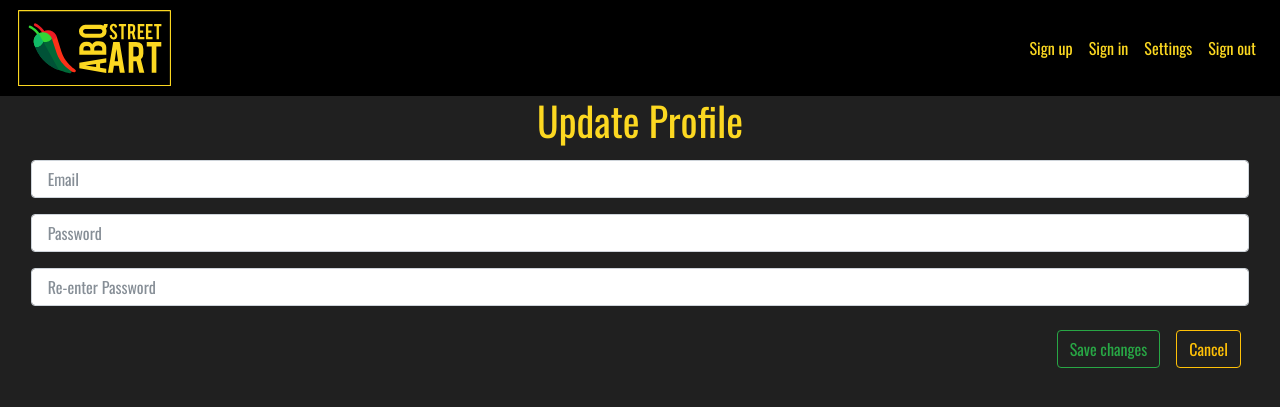
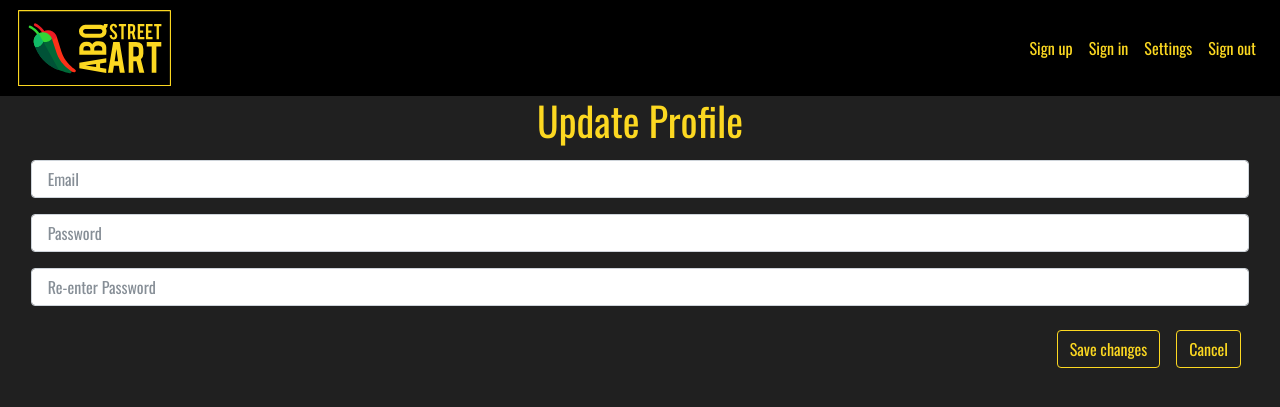
Before and after one commit to samanthaandrews/abq-street-art, a PHP site: page /static-ui/update-profile.php in a window 1280 px wide. Shown: the top 407 px of the page. Run offline with PHP 8.4, Linux system fonts and the light colour scheme; some libraries are stand-ins or nearby versions.

Commit message:
updated button to the right color

```diff
--- a/static-ui/css/style.css
+++ b/static-ui/css/style.css
@@ -49,3 +49,14 @@ body {
 .form-control {
     margin-bottom: 1rem;
 }
+
+.btn {
+    border-color: rgb(252, 216, 33);
+    color: rgb(252, 216, 33);
+    background-color: transparent;
+}
+
+.btn:hover {
+    background-color: rgb(252, 216, 33);
+    color: white;
+}
--- a/static-ui/home-view.php
+++ b/static-ui/home-view.php
@@ -1,7 +1,7 @@
-<?php require_once ("head-utils.php");?>
 
-<?php require_once("navbar.php");?>
+    <?php require_once("head-utils.php"); ?>
 
+    <?php require_once("navbar.php"); ?>
 
     <main class="gray">
         <div class="container-fluid p-5">
@@ -17,7 +17,7 @@
                             <p>
                                 <input id="type" type="text" name="type" placeholder="type of art"/>
                             </p>
-                        <input class="btn btn-outline-warning" type="submit" value="Search">
+                            <input class="btn" type="submit" value="Search">
                         </form>
                         <ul class="list-group list-group-flush p-2">
                             <li class="list-group-item"><a href="#" class="card-link">Murals</a></li>
--- a/static-ui/sign-in-modal.php
+++ b/static-ui/sign-in-modal.php
@@ -26,7 +26,7 @@
                         </div>
                     </form>
                     <div class="modal-footer">
-                        <input class="btn btn-outline-warning" type="submit" value="Sign In!">
+                        <input class="btn" type="submit" value="Sign In!">
                     </div>
                 </div>
             </div>
--- a/static-ui/sign-up.php
+++ b/static-ui/sign-up.php
@@ -11,7 +11,7 @@
                     <input class="form-control" id="email" type="email" name="email" placeholder=" Email"/>
                     <input class="form-control" id="password" type="text" name="password" placeholder=" Password">
                     <input class="form-control" id="password-confirm" type="text" name="password-confirm" placeholder=" Re-enter Password">
-                <input class="btn btn-outline-warning" type="submit" value="Sign Up!">
+                <input class="btn" type="submit" value="Sign Up!">
             </div>
         </form>
     </div>
--- a/static-ui/signed-in-homeview.php
+++ b/static-ui/signed-in-homeview.php
@@ -16,7 +16,7 @@
                         <p>
                             <input id="type" type="text" name="type" placeholder="type of art"/>
                         </p>
-                        <input class="btn btn-outline-warning" type="submit" value="Search">
+                        <input class="btn" type="submit" value="Search">
                     </form>
                     <ul class="list-group list-group-flush p-2">
                         <li class="list-group-item"><a href="#" class="card-link">Murals</a></li>
--- a/static-ui/update-profile.php
+++ b/static-ui/update-profile.php
@@ -11,7 +11,7 @@
                 <input class="form-control" id="password" type="text" name="password" placeholder=" Password"/>
                 <input class="form-control" id="password-confirm" type="text" name="password-confirm" placeholder=" Re-enter Password"/>
             </div>
-            <button type="button" class="btn btn-outline-warning pull-right m-2" data-dismiss="modal">Cancel</button>
+            <button type="button" class="btn pull-right m-2" data-dismiss="modal">Cancel</button>
             <button type="button" class="btn btn-outline-success pull-right m-2">Save changes</button>
         </form>
     </div>
```
Lines whose indentation alone changed are shown as unchanged.
